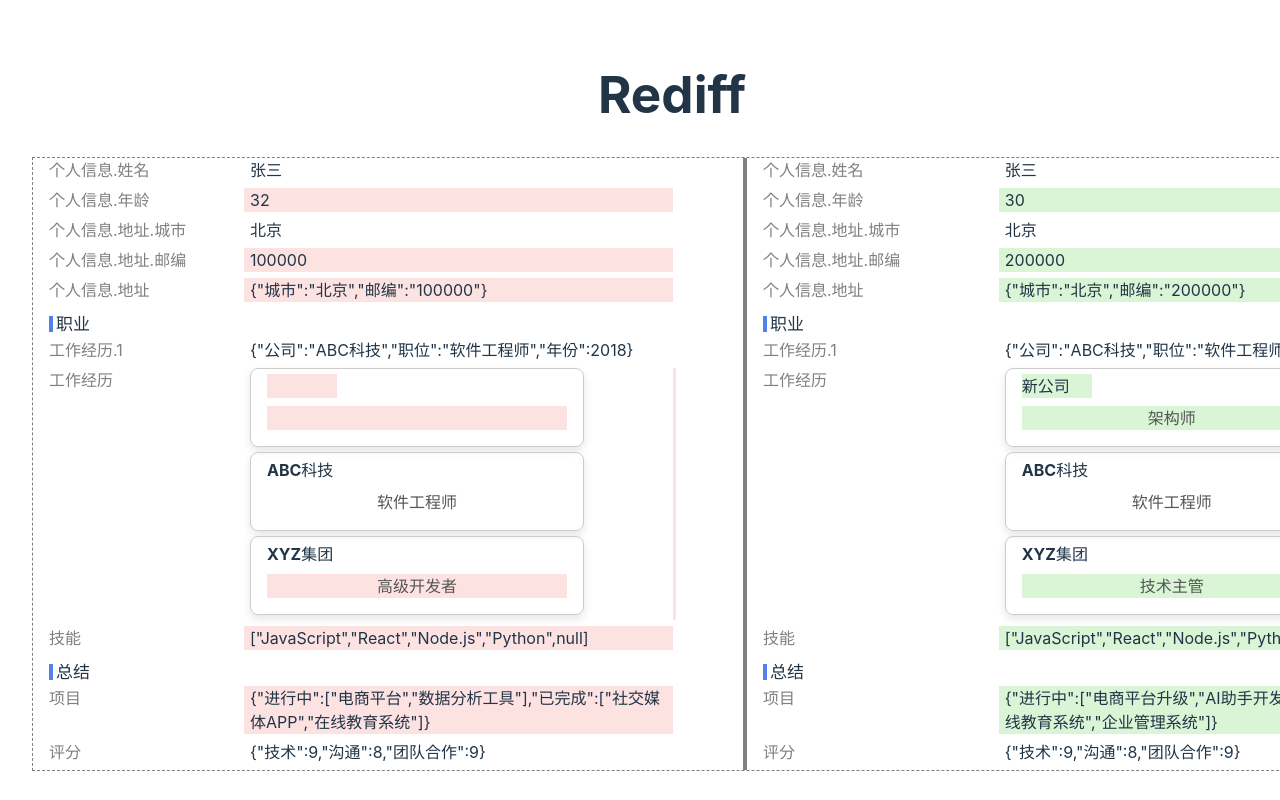
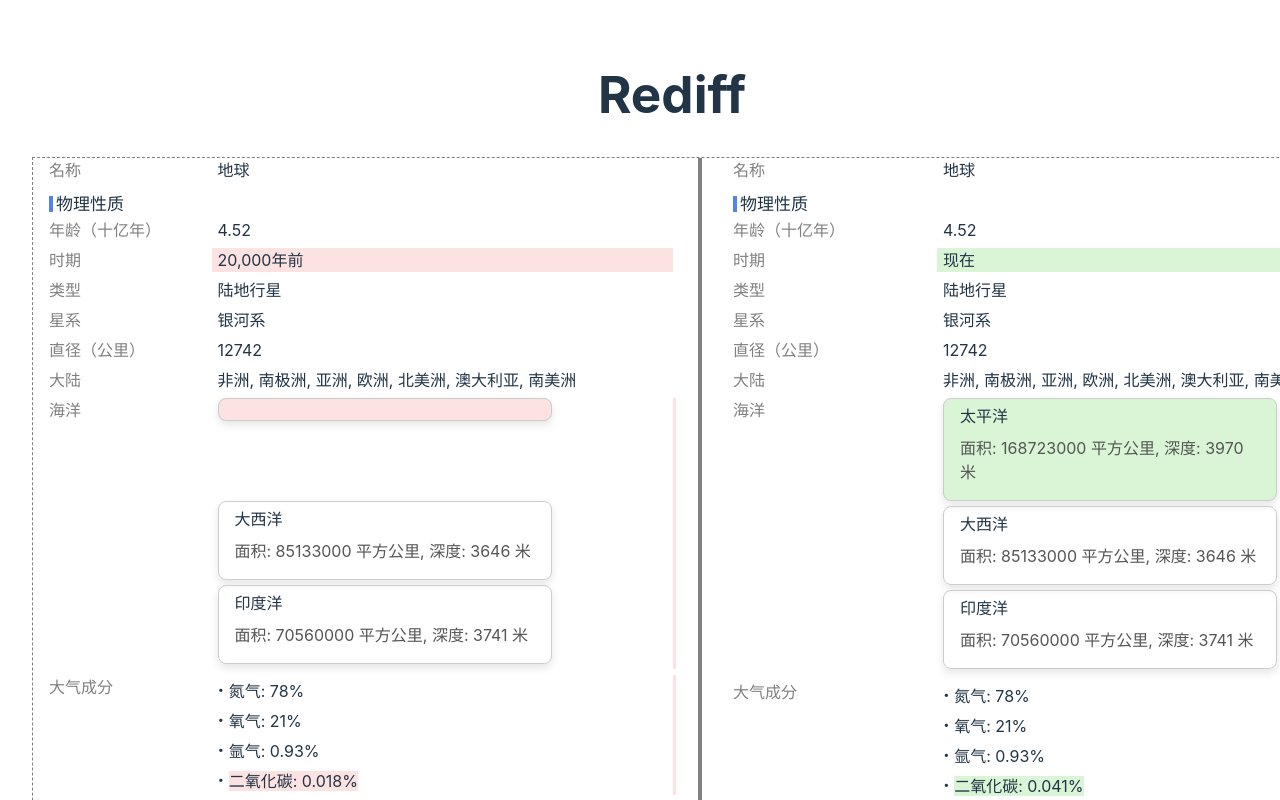
Before and after one commit to LittleWhite-Hai/react-diff-viz, a React (Vite) app: page / in a window 1280 px wide. Shown: the top 800 px of the page. Built offline with nearby package versions, Linux system fonts and the light colour scheme.

Commit message:
demo优化

```diff
--- a/diff-algorithm.ts
+++ b/diff-algorithm.ts
@@ -3,7 +3,13 @@
 
 const EMPTY_SYMBOL = Symbol.for("EMPTY_SYMBOL");
 
-function getValueByPath(obj: Record<string, any>, path: string) {
+export function getValueByPath(
+  obj: Record<string, any>,
+  path: string | undefined
+) {
+  if (!path) {
+    return obj;
+  }
   return path.split(".").reduce((acc, key) => acc && acc[key], obj);
 }
 
--- a/src/App.tsx
+++ b/src/App.tsx
@@ -2,48 +2,133 @@
 import "./App.css";
 import Diff from "./diff";
 import Card from "./card";
+import InfoList from "./InfoList";
 
-const complexObject1 = {
-  个人信息: {
-    姓名: "张三",
-    年龄: "32",
-    地址: {
-      城市: "北京",
-      邮编: "100000",
+const ancientEarth = {
+  name: "地球",
+  age: 4.52, // 单位：十亿年
+  timePeriod: "20,000年前",
+  type: "陆地行星",
+  galaxy: "银河系",
+  continents: [
+    "非洲",
+    "南极洲",
+    "亚洲",
+    "欧洲",
+    "北美洲",
+    "澳大利亚",
+    "南美洲",
+  ],
+  diameter: 12742, // 单位：公里
+  population: 0.005, // 单位：十亿，估计值
+  countries: 0, // 尚未形成现代国家
+  species: 8700000, // 物种数量变化不大
+  oceans: [
+    {
+      name: "大西洋",
+      area: 85133000, // 单位：平方公里
+      depth: 3646, // 单位：米
+    },
+    {
+      name: "印度洋",
+      area: 70560000, // 单位：平方公里
+      depth: 3741, // 单位：米
+    },
+  ],
+  atmosphere: {
+    composition: {
+      氮气: 78, // 百分比
+      氧气: 21, // 百分比
+      氩气: 0.93, // 百分比
+      二氧化碳: 0.018, // 百分比，较低的二氧化碳水平
+    },
+    layers: ["对流层", "平流层", "中间层", "热层", "外逸层"],
+  },
+  climate: {
+    temperature: "低于现在", // 较低的温度
+    seaLevel: "低于现在", // 较低的海平面
+  },
+  biodiversity: {
+    diversityLevel: "高", // 生物多样性仍然很高
+    extinctSpecies: "一些大型动物", // 一些大型动物灭绝
+  },
+  civilization: {
+    developmentLevel: "狩猎采集社会", // 以狩猎采集为主
+    technology: "石器工具", // 石器工具
+  },
+  magneticField: {
+    strength: 25, // 单位：微特斯拉
+    poles: {
+      north: "北极地区",
+      south: "南极地区",
     },
   },
-  工作经历: [
-    { 公司: "ABC科技", 职位: "软件工程师", 年份: 2018 },
-    { 公司: "XYZ集团", 职位: "高级开发者", 年份: 2020 },
-  ],
-  技能: ["JavaScript", "React", "Node.js", "Python"],
-  项目: {
-    进行中: ["电商平台", "数据分析工具"],
-    已完成: ["社交媒体APP", "在线教育系统"],
-  },
-  评分: { 技术: 9, 沟通: 8, 团队合作: 9 },
 };
 
-const complexObject2 = {
-  个人信息: {
-    姓名: "张三",
-    年龄: "30", // 变化
-    地址: {
-      城市: "北京", // 变化
-      邮编: "200000", // 变化
+const currentEarth = {
+  name: "地球",
+  age: 4.52, // 单位：十亿年
+  timePeriod: "现在",
+  type: "陆地行星",
+  galaxy: "银河系",
+  continents: [
+    "非洲",
+    "南极洲",
+    "亚洲",
+    "欧洲",
+    "北美洲",
+    "澳大利亚",
+    "南美洲",
+  ],
+  diameter: 12742, // 单位：公里
+  population: 8, // 单位：十亿，估计值
+  countries: 195, // 现代国家数量
+  species: 8700000, // 物种数量
+  oceans: [
+    {
+      name: "太平洋",
+      area: 168723000, // 单位：平方公里
+      depth: 3970, // 单位：米
+    },
+    {
+      name: "大西洋",
+      area: 85133000, // 单位：平方公里
+      depth: 3646, // 单位：米
+    },
+    {
+      name: "印度洋",
+      area: 70560000, // 单位：平方公里
+      depth: 3741, // 单位：米
+    },
+  ],
+  atmosphere: {
+    composition: {
+      氮气: 78, // 百分比
+      氧气: 21, // 百分比
+      氩气: 0.93, // 百分比
+      二氧化碳: 0.041, // 百分比，较高的二氧化碳水平
+    },
+    layers: ["对流层", "平流层", "中间层", "热层", "外逸层"],
+  },
+  climate: {
+    temperature: "上升", // 温度上升
+    seaLevel: "上升", // 海平面上升
+  },
+  biodiversity: {
+    diversityLevel: "高", // 生物多样性仍然很高
+    extinctSpecies: "灭绝率增加", // 灭绝率增加
+  },
+  civilization: {
+    developmentLevel: "先进的技术社会", // 高度发达的技术社会
+    technology: "数字和太空技术", // 数字和太空技术
+  },
+  magneticField: {
+    strength: 25, // 单位：微特斯拉
+    poles: {
+      north: "北极地区",
+      south: "南极地区",
     },
   },
-  工作经历: [
-    { 公司: "新公司", 职位: "架构师", 年份: 2022 }, // 新增
-    { 公司: "ABC科技", 职位: "软件工程师", 年份: 2018 },
-    { 公司: "XYZ集团", 职位: "技术主管", 年份: 2020 }, // 变化
-  ],
-  技能: ["JavaScript", "React", "Node.js", "Python", "Docker"], // 变化
-  项目: {
-    进行中: ["电商平台升级", "AI助手开发"], // 变化
-    已完成: ["社交媒体APP", "在线教育系统", "企业管理系统"], // 变化
-  },
-  评分: { 技术: 9, 沟通: 8, 团队合作: 9 },
 };
 
 function App() {
@@ -55,67 +140,169 @@
 
       <Diff
         strictMode={false}
-        // data2Mode={true}
-        data1={complexObject1}
-        data2={complexObject2}
+        data1={ancientEarth}
+        data2={currentEarth}
         renderItems={[
           {
-            label: "个人信息.姓名",
-            path: "个人信息.姓名",
+            label: "名称",
+            path: "name",
           },
           {
-            label: "个人信息.年龄",
-            path: "个人信息.年龄",
-            isEqual: (a, b) => Math.abs(a - b) < 2,
+            label: "物理性质",
           },
           {
-            label: "个人信息.地址.城市",
-            path: "个人信息.地址.城市",
+            label: "年龄（十亿年）",
+            path: "age",
+            isEqual: (a, b) => Math.abs(a - b) < 0.1,
           },
           {
-            label: "个人信息.地址.邮编",
-            path: "个人信息.地址.邮编",
+            label: "时期",
+            path: "timePeriod",
           },
           {
-            label: "个人信息.地址",
-            path: "个人信息.地址",
-            content: (v) => JSON.stringify(v),
+            label: "类型",
+            path: "type",
           },
           {
-            label: "职业",
+            label: "星系",
+            path: "galaxy",
           },
           {
-            label: "工作经历.1",
-            path: "工作经历.1",
-            content: (v) => JSON.stringify(v),
+            label: "直径（公里）",
+            path: "diameter",
           },
           {
-            label: "工作经历",
-            path: "工作经历",
-            arrayKey: "公司",
-            alignAlignType: "lcs",
+            label: "大陆",
+            path: "continents",
+            content: (v) => v.join(", "),
+          },
+          {
+            label: "海洋",
+            path: "oceans",
+            arrayKey: "name",
             content: (v: any) => {
-              return v.map((item: any, index: number) => (
-                <div
-                  style={{ marginBottom: "5px", textAlign: "center" }}
-                  key={item.公司 + item.职位}
-                >
-                  <Card
-                    pathPrefix={"工作经历." + index}
-                    title={item.公司}
-                    content={item.职位}
-                  />
-                </div>
+              return v.map((ocean: any) => (
+                <Card
+                  pathPrefix="oceans"
+                  key={ocean.name}
+                  title={ocean.name}
+                  content={`面积: ${ocean.area} 平方公里, 深度: ${ocean.depth} 米`}
+                />
               ));
             },
           },
-          { label: "技能", path: "技能", content: (v) => JSON.stringify(v) },
           {
-            label: "总结",
+            label: "大气成分",
+            path: "atmosphere.composition",
+            content: (v) => (
+              <InfoList
+                items={Object.entries(v).map(([key, value]) => ({
+                  label: key,
+                  value: `${value}%`,
+                  path: `atmosphere.composition.${key}`,
+                }))}
+              />
+            ),
           },
-          { label: "项目", path: "项目", content: (v) => JSON.stringify(v) },
-          { label: "评分", path: "评分", content: (v) => JSON.stringify(v) },
+          {
+            label: "大气层",
+            path: "atmosphere.layers",
+            content: (v) => v.join(", "),
+          },
+          {
+            label: "气候",
+            path: "climate",
+            content: (v) => (
+              <InfoList
+                items={[
+                  {
+                    label: "温度",
+                    value: v.temperature,
+                    path: "climate.temperature",
+                  },
+                  {
+                    label: "海平面",
+                    value: v.seaLevel,
+                    path: "climate.seaLevel",
+                  },
+                ]}
+              />
+            ),
+          },
+          {
+            label: "磁场强度（微特斯拉）",
+            path: "magneticField.strength",
+          },
+          {
+            label: "磁极",
+            path: "magneticField.poles",
+            content: (v) => (
+              <InfoList
+                items={[
+                  { label: "北极", value: v.north },
+                  { label: "南极", value: v.south },
+                ]}
+              />
+            ),
+          },
+          {
+            label: "文明和生物性质",
+          },
+          {
+            label: "人口（十亿）",
+            path: "population",
+          },
+          {
+            label: "国家数量",
+            path: "countries",
+          },
+          {
+            label: "物种数量",
+            path: "species",
+          },
+          {
+            label: "生物多样性",
+            path: "biodiversity",
+            content: (v) => (
+              <InfoList
+                items={[
+                  {
+                    label: "多样性水平",
+                    value: v.diversityLevel,
+                    path: "biodiversity.diversityLevel",
+                  },
+                  {
+                    label: "灭绝物种",
+                    value: v.extinctSpecies,
+                    path: "biodiversity.extinctSpecies",
+                  },
+                ]}
+              />
+            ),
+          },
+          {
+            label: "文明",
+            path: "civilization",
+            content: (v) => (
+              <InfoList
+                items={[
+                  {
+                    label: "发展水平",
+                    value: v.developmentLevel,
+                    path: "civilization.developmentLevel",
+                  },
+                  {
+                    label: "技术",
+                    value: v.technology,
+                    path: "civilization.technology",
+                  },
+                ]}
+              />
+            ),
+          },
         ]}
+        labelStyle={{ width: "25%" }}
+        contentStyle={{ width: "70%" }}
       />
     </>
   );
--- /dev/null
+++ b/src/InfoList.tsx
@@ -0,0 +1,32 @@
+import React from "react";
+
+interface InfoListProps {
+  items: { label: string; value: string; path?: string }[];
+}
+
+const InfoList: React.FC<InfoListProps> = ({ items }) => {
+  const listStyle: React.CSSProperties = {
+    display: "flex",
+    flexDirection: "column",
+  };
+
+  const itemStyle: React.CSSProperties = {
+    marginBottom: "5px",
+    // width: "fit-content",
+  };
+
+  return (
+    <div style={listStyle}>
+      {items.map((item, index) => (
+        <span>
+          <span style={{ fontSize: "20px", fontWeight: "bolder" }}>·</span>{" "}
+          <span key={index} style={itemStyle} data-path={item.path}>
+            {item.label}: {item.value}
+          </span>
+        </span>
+      ))}
+    </div>
+  );
+};
+
+export default InfoList;
--- a/src/card.tsx
+++ b/src/card.tsx
@@ -1,10 +1,10 @@
-import React from "react";
 const styles = {
   card: {
     border: "1px solid #ccc",
     borderRadius: "8px",
     padding: "16px",
     paddingTop: "5px",
+    marginBottom: "5px",
     maxWidth: "300px",
     boxShadow: "0 4px 8px rgba(0, 0, 0, 0.1)",
   },
@@ -31,12 +31,12 @@
 }) => {
   return (
     <div style={styles.card}>
-      <h2 style={styles.title} data-path={pathPrefix + ".公司"}>
-        {title}
-      </h2>
-      <p style={styles.content} data-path={pathPrefix + ".职位"}>
-        {content}
-      </p>
+      {title && content && (
+        <>
+          <h2 style={styles.title}>{title}</h2>
+          <p style={styles.content}>{content}</p>
+        </>
+      )}
     </div>
   );
 };
--- a/src/diff.tsx
+++ b/src/diff.tsx
@@ -9,7 +9,7 @@
 } from "react";
 import { throttle } from "lodash";
 
-import { alignAndDiff } from "../diff-algorithm";
+import { alignAndDiff, getValueByPath } from "../diff-algorithm";
 import {
   ExtType,
   PathType,
@@ -26,6 +26,7 @@
   const arrayAlignLCSMap: Record<string, string> = {};
   const arrayAlignCurrentDataMap: Record<string, string> = {};
   const arrayNoAlignMap: Record<string, true> = {};
+  const arrayMap: Record<string, true> = {};
 
   renderItems.forEach((field) => {
     const path: string = field.path ?? "";
@@ -40,6 +41,7 @@
       } else if (field.alignAlignType === "none") {
         arrayNoAlignMap[path] = true;
       }
+      arrayMap[path] = true;
     }
   });
   return {
@@ -47,56 +49,64 @@
     arrayAlignLCSMap,
     arrayAlignCurrentDataMap,
     arrayNoAlignMap,
+    arrayMap,
   };
 }
 
 function getFieldContent<T extends DataTypeBase>(
   data: any,
   content: ContentType<T>,
+  arrayKey: string | undefined,
   ext: ExtType<T>
 ): ReactNode {
   if (!ext.path && !content) {
     return "";
   }
   if (content) {
+    if (typeof arrayKey === "string" && typeof content === "function") {
+      return (
+        content(getPathValue(data, ext.path, arrayKey), data, ext) as any
+      )?.map((i: any, idx: any) => (
+        <div data-path={ext.path + "." + idx}>{i}</div>
+      ));
+    }
     if (typeof content === "function") {
-      return content(getPathValue(data, ext.path), data, ext);
+      return content(getPathValue(data, ext.path, arrayKey), data, ext);
     } else {
       return content;
     }
   } else {
-    return getPathValue(data, ext.path);
+    return getPathValue(data, ext.path, undefined);
   }
 }
 
 // 根据path得到data中对应的原始数据
 function getPathValue<T extends DataTypeBase>(
   data: T,
-  path: string | undefined
+  path: string | undefined,
+  arrayKey: string | undefined
 ): any {
-  if (path === undefined) {
-    return data;
-  } else {
-    // path是string
-    const pathArr = path.split(".") ?? [];
-    let curData = data;
-    for (const tmpIdx of pathArr) {
-      curData = (curData as T)?.[tmpIdx];
-    }
-    return curData;
-  }
+  const res = getValueByPath(data, path);
+  // if (Array.isArray(res) && typeof arrayKey === "string") {
+  //   return res;
+  // }
+  // if (["object", "function"].includes(typeof res)) {
+  //   return JSON.stringify(res);
+  // }
+  return res;
 }
 
 // 根据path得到data对应的label
 function getPathLabel<T extends DataTypeBase>(
   data: T | undefined,
   label: LabelType<T>,
+  arrayKey: string | undefined,
   ext: ExtType<T>
 ): ReactNode {
   if (!data) {
     return typeof label === "string" ? label : "";
   }
-  const curData = ext.path ? getPathValue(data, ext.path) : undefined;
+  const curData = ext.path ? getPathValue(data, ext.path, arrayKey) : undefined;
   if (typeof label === "function") {
     return label(curData, data, ext);
   } else {
@@ -147,7 +157,7 @@
           background: "rgb(83, 129, 238)",
         }}
       ></div>
-      {getPathLabel(data, fieldItem.label, ext)}
+      {getPathLabel(data, fieldItem.label, fieldItem.arrayKey, ext)}
     </div>
   ) : (
     <div
@@ -162,7 +172,7 @@
           ...labelStyle,
         }}
       >
-        {getPathLabel(data, fieldItem.label, ext)}
+        {getPathLabel(data, fieldItem.label, fieldItem.arrayKey, ext)}
       </div>
       <div
         style={{
@@ -171,7 +181,7 @@
           ...contentStyle,
         }}
       >
-        {getFieldContent(data, fieldItem.content, ext)}
+        {getFieldContent(data, fieldItem.content, fieldItem.arrayKey, ext)}
       </div>
     </div>
   );
@@ -180,8 +190,8 @@
 export default function Diff<T extends DataTypeBase>(props: {
   // 描述数据的渲染方式及diff计算方式
   renderItems: RenderItems<T>;
-  // 用于比较的数据1
-  data1: T;
+  // 用于比较的数据1，如果不传，则等于data2
+  data1?: T;
   // 用于比较的数据2
   data2: T;
   // 严格模式，默认开启，关闭后diff算法会忽略数据类型差异，如0="0"
@@ -201,7 +211,7 @@
 }) {
   const {
     renderItems,
-    data1,
+    data1 = props.data2,
     data2,
     strictMode = true,
     data2Mode = false,
@@ -297,7 +307,7 @@
       const pathDomList2 = data2DomMap[key];
 
       pathDomList1?.forEach((dom) => {
-        if (["CHANGED", "CREATED", "DELETED"].includes(val)) {
+        if (["CHANGED", "DELETED"].includes(val)) {
           const contentElement = (dom.lastElementChild ?? dom) as HTMLElement;
           if (dom.querySelectorAll(`[data-path]`).length) {
             contentElement.style.borderRight = "3px solid rgb(253, 226, 226)";
@@ -307,7 +317,7 @@
         }
       });
       pathDomList2?.forEach((dom) => {
-        if (["CHANGED", "CREATED", "DELETED"].includes(val)) {
+        if (["CHANGED", "CREATED"].includes(val)) {
           const contentElement = (dom.lastElementChild ?? dom) as HTMLElement;
           if (dom.querySelectorAll(`[data-path]`).length) {
             contentElement.style.borderRight = "3px solid rgb(217, 245, 214)";
@@ -400,9 +410,9 @@
     >
       <div
         style={{
-          marginRight: "4%",
           ...colStyle,
           width: leftWidth + "px",
+          overflow: "hidden",
           display: data2Mode ? "none" : "block",
         }}
         ref={wrapperRef1}
@@ -429,6 +439,8 @@
           backgroundColor: dragStartEvent ? "rgb(83, 129, 238)" : "gray",
           cursor: "col-resize",
           flex: "1",
+          marginRight: "1%",
+          marginLeft: "1%",
           maxWidth: "4px",
           minWidth: "4px",
           display: data2Mode ? "none" : "",
@@ -442,7 +454,12 @@
         }}
       ></div>
       <div
-        style={{ ...colStyle, flex: 1, width: rightWidth + "px" }}
+        style={{
+          ...colStyle,
+          flex: 1,
+          overflow: "hidden",
+          width: rightWidth + "px",
+        }}
         ref={wrapperRef2}
       >
         {renderItems.map((field) => {
```
